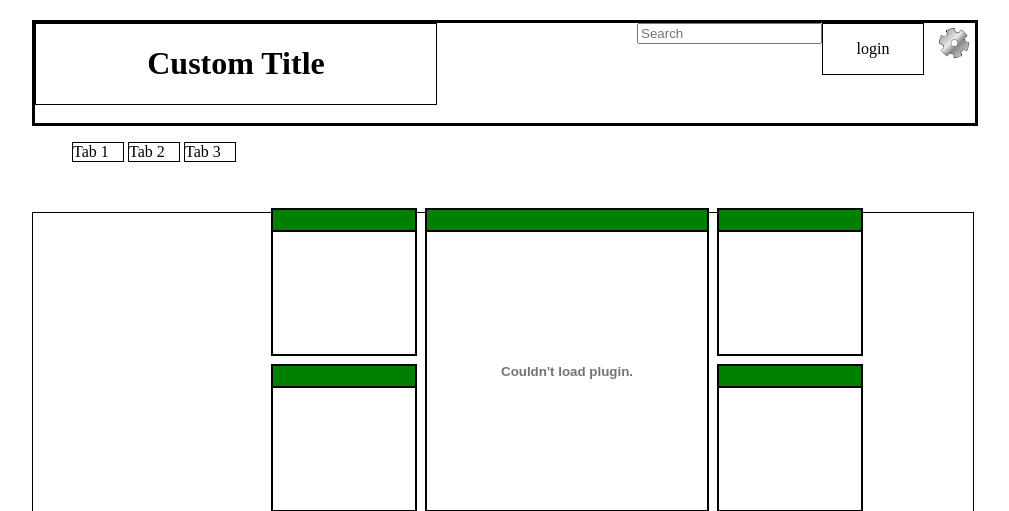
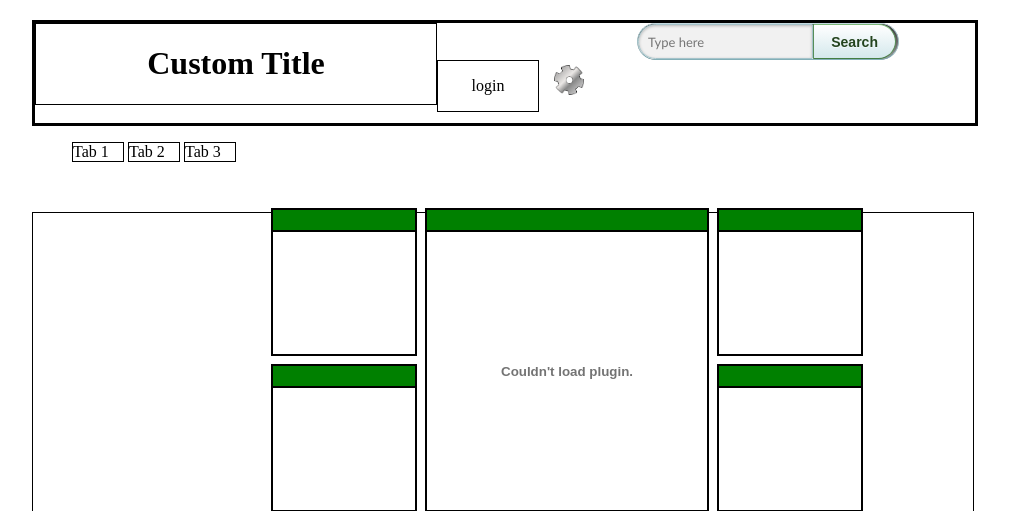
Before and after one commit to MRBrown-VIU/310project, a PHP site: page / in a window 1280 px wide. Shown: the top 511 px of the page, without its empty margins (138-1147 px from the left). Run offline with PHP 8.4, Linux system fonts and the light colour scheme; some libraries are stand-ins or nearby versions.

Commit message:
search bar
This looked better before, but I accidently removed it without
committing so im going to commit what I have here for now

```diff
--- a/index.html
+++ b/index.html
@@ -27,8 +27,9 @@
                 <h1>Custom Title</h1>
             </div>
             <div id="searchBar">
-                <form>
-                    <input type="text" placeholder="Search">
+                <form id="searchBox" action="">
+                    <input id="search" type="text" placeholder="Type here">
+                    <input id="submit" type="submit" value="Search">
                 </form>
             </div>
             <div id="login">
--- a/style.css
+++ b/style.css
@@ -54,11 +54,96 @@ html, body { height:100%; margin: 0; padding: 0; text-align: center; }
     width: 400px; /* Placeholder for layout */
     float:left;
 }
+/* Search Bar Styling */
 #searchBar {
     float: left;
     margin-left:200px;
+}
 
+#searchBox
+{
+	background: #333;
+	background-image: -moz-linear-gradient(#333, #999);
+	background-image: -webkit-gradient(linear,left bottom,left top,color-stop(0, #999),color-stop(1, #333));
+
+	-moz-border-radius: 35px;
+	border-radius: 35px;
+
+	border-width: 1px;
+	border-style: solid;
+	border-color: #c4d9df #a4c3ca #83afb7;
+	width: 260px;
+	height: 35px;
+	overflow: hidden; /* Clear floats */
 }
+
+#search, #submit
+{
+	float: left;
+}
+
+#search
+{
+	padding: 5px 9px;
+	height: 23px;
+	width: 155px;
+	border: 1px solid #a4c3ca;
+	font: normal 13px 'trebuchet MS', arial, helvetica;
+	background: #f1f1f1;
+
+	-moz-border-radius: 50px 3px 3px 50px;
+	 border-radius: 50px 3px 3px 50px;
+	 -moz-box-shadow: 0 1px 3px rgba(0, 0, 0, 0.25) inset, 0 1px 0 rgba(255, 255, 255, 1);
+	 -webkit-box-shadow: 0 1px 3px rgba(0, 0, 0, 0.25) inset, 0 1px 0 rgba(255, 255, 255, 1);
+	 box-shadow: 0 1px 3px rgba(0, 0, 0, 0.25) inset, 0 1px 0 rgba(255, 255, 255, 1);
+}
+
+#submit
+{
+	background: #6cbb6b;
+	background-image: -moz-linear-gradient(#FFF, #d4e8ec);
+	background-image: -webkit-gradient(linear,left bottom,left top,color-stop(0, #d4e8ec),color-stop(1, #FFF));
+
+	-moz-border-radius: 3px 50px 50px 3px;
+	border-radius: 3px 50px 50px 3px;
+
+	border-width: 1px;
+	border-style: solid;
+	border-color: #7eba7c #578e57 #447d43;
+	height: 100%;
+    padding: 0;
+	width: 32%;
+	cursor: pointer;
+	font: bold 14px Arial, Helvetica;
+	color: #23441e;
+
+	text-shadow: 0 1px 0 rgba(255,255,255,0.5);
+}
+
+#submit:hover
+{
+	background: #95d788;
+	background-image: -moz-linear-gradient(#d4e8ec, #FFF);
+	background-image: -webkit-gradient(linear,left bottom,left top,color-stop(0, #FFF),color-stop(1, #d4e8ec));
+}
+
+#submit:active
+{
+	background: #FFF;
+	outline: none;
+
+	 -moz-box-shadow: 0 1px 4px rgba(0, 0, 0, 0.5) inset;
+	 -webkit-box-shadow: 0 1px 4px rgba(0, 0, 0, 0.5) inset;
+	 box-shadow: 0 1px 4px rgba(0, 0, 0, 0.5) inset;
+}
+
+#submit::-moz-focus-inner
+{
+       border: 0;  /* Small centering fix for Firefox */
+}
+
+
+/* End of Search Styling */
 #login {
     float:left;
     width:100px; /* Placeholder for layout */
```
Also changed, not shown: about.js (added), about.txt (added).
